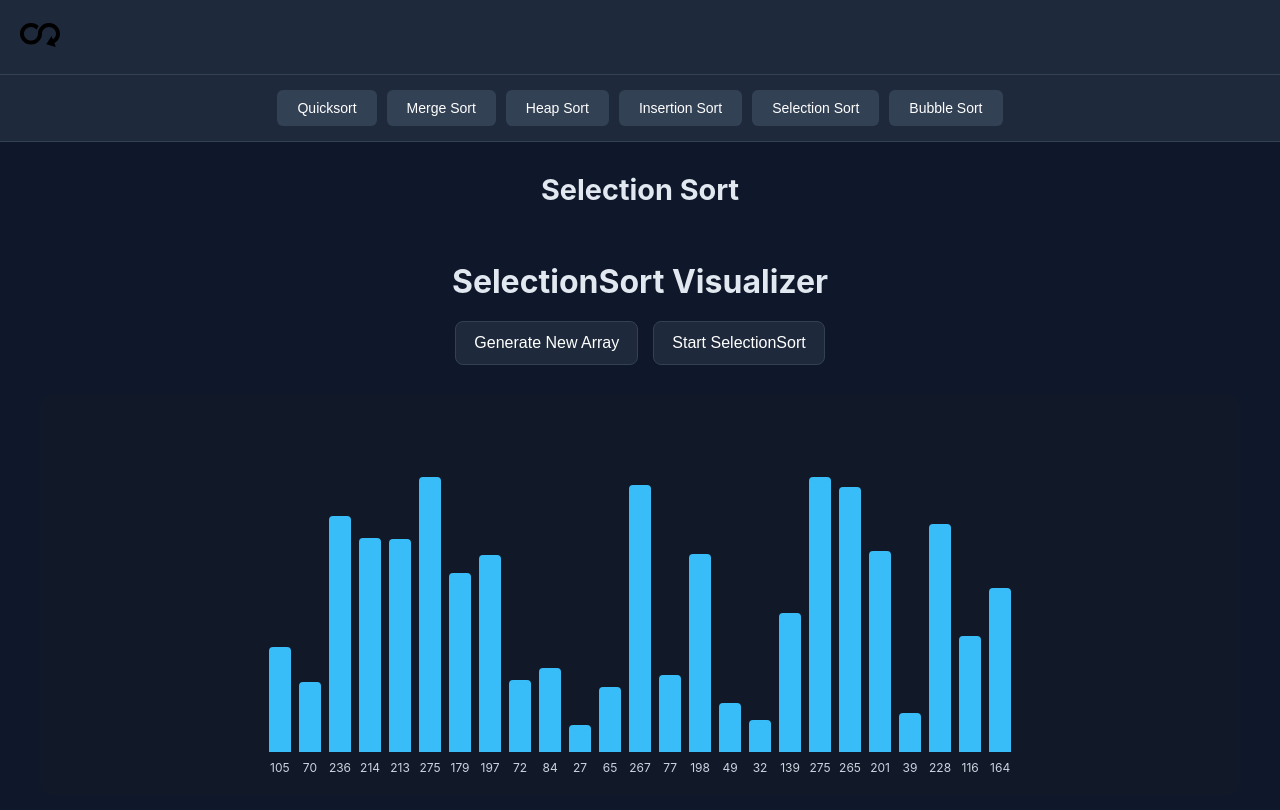
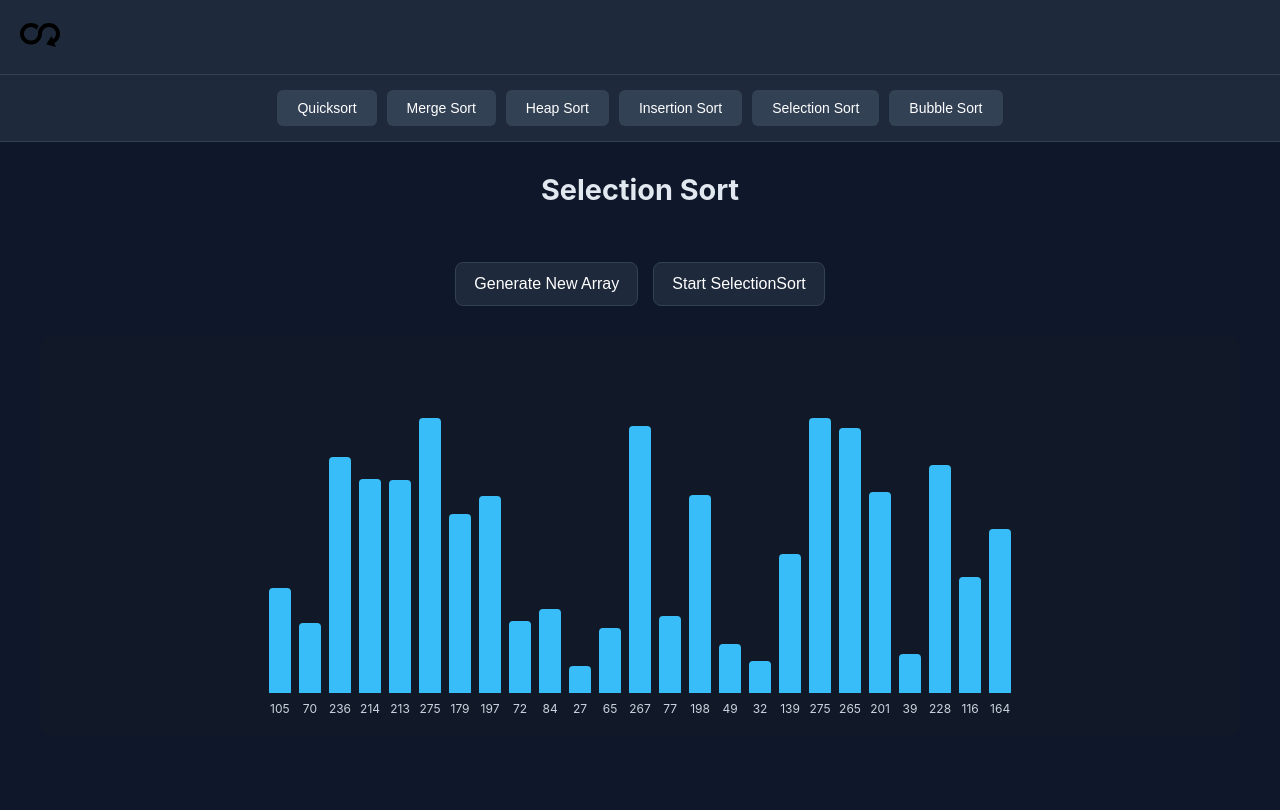
Before and after one commit to Giltson1/Sorting-Visualizer, a React (Vite) app: page / in a window 1280 px wide. Both pictures are taken after a click on the button "Selection Sort". Shown: the top 810 px of the page. Built offline with nearby package versions, Linux system fonts and the light colour scheme.

Commit message:
small fix

```diff
--- a/src/script/sort/selectionSort.jsx
+++ b/src/script/sort/selectionSort.jsx
@@ -109,7 +109,6 @@ export default function SelectionSort() {
 
   return (
     <div className="sort-page">
-      <h2 className="sort-title">SelectionSort Visualizer</h2>
 
       <div className="sort-controls">
         <button onClick={handleReset} disabled={isSorting}>
```
